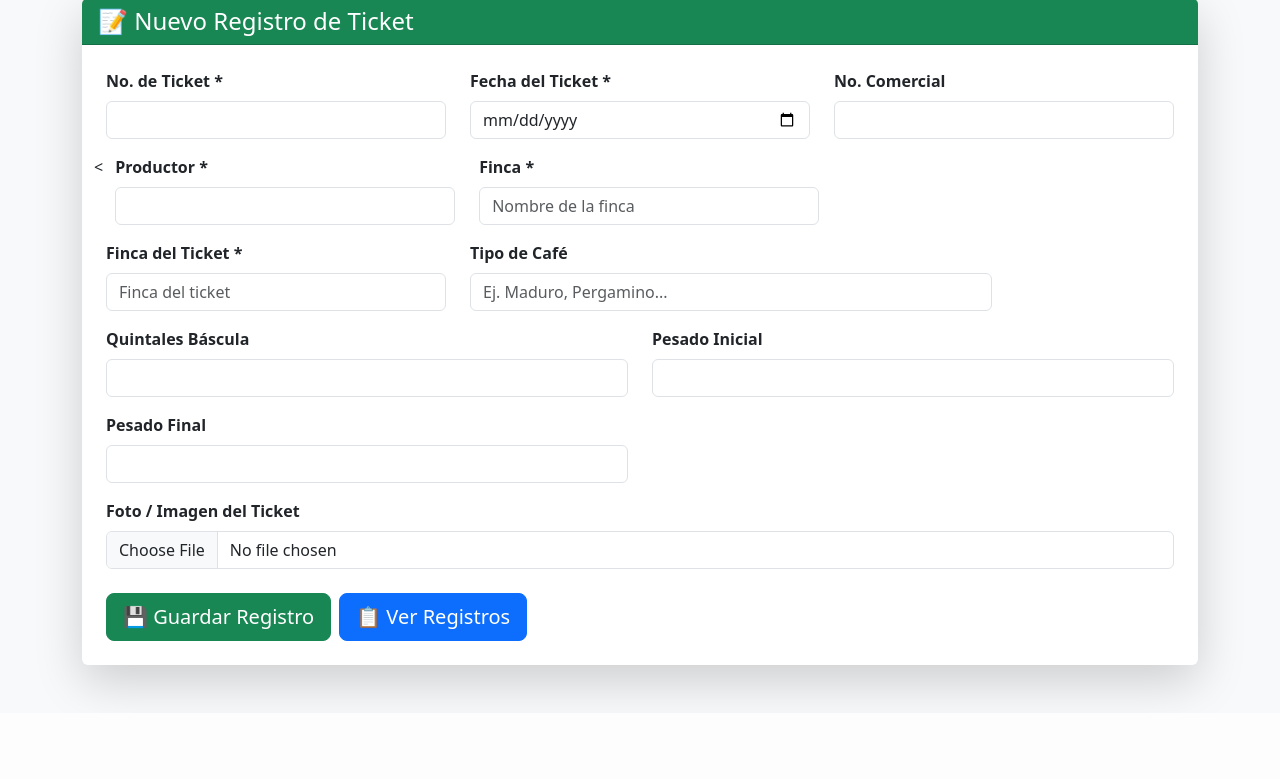
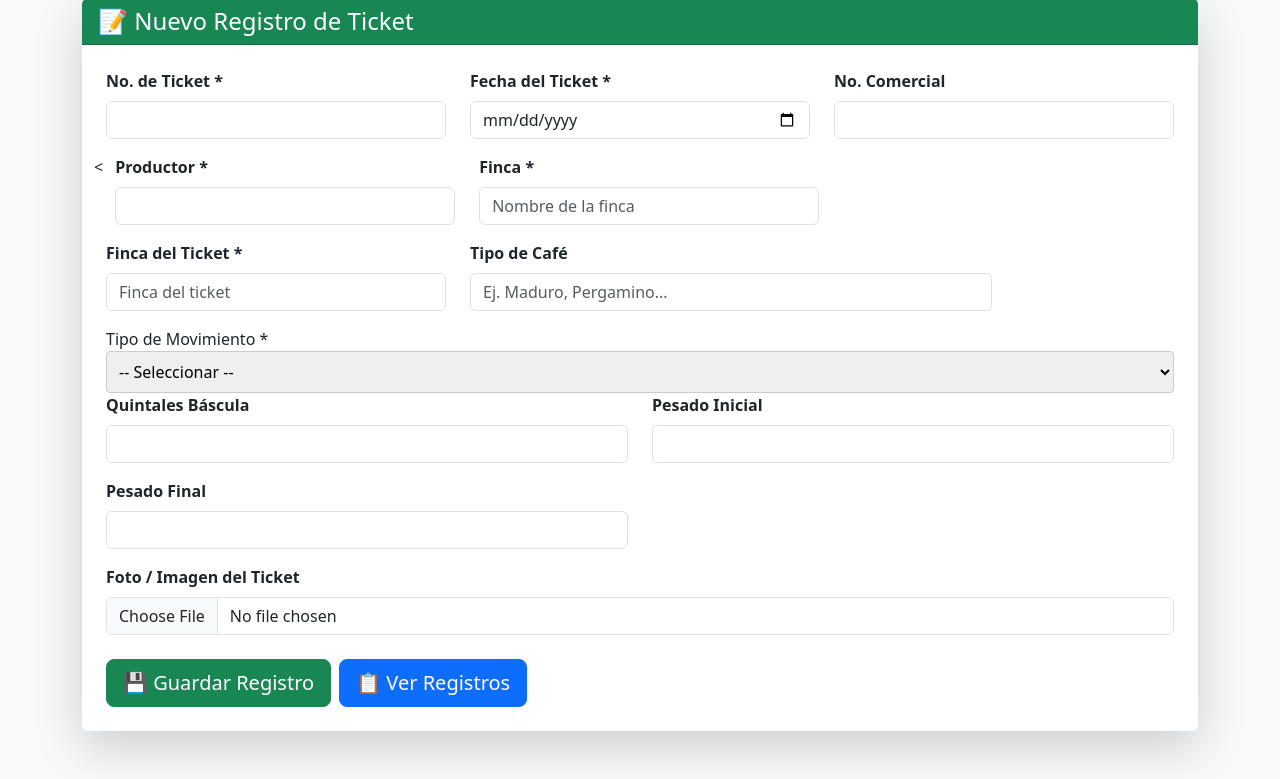
Before and after one commit to asiste-png/sistema-cafe, a Flask app: page / in a window 1280 px wide. Shown: the part 384-1163 px from the top of the page. Before the commit the page ends 1087 px from the top, so only its background shows below. Run offline with Flask 3, Linux system fonts and the light colour scheme; a user stored in the database is signed in; data that the repository does not hold is empty; some libraries are stand-ins or nearby versions.

Commit message:
Agregar tipo de movimiento

```diff
--- a/app.py
+++ b/app.py
@@ -137,6 +137,7 @@ def inicio():
             numero_comercial = request.form.get("numero_comercial", "")
             finca = request.form.get("finca", "")
             tipo_cafe = request.form.get("tipo_cafe", "")
+            tipo_movimiento = request.form.get("tipo_movimiento", "")
             pesado_inicial = a_float(request.form.get("pesado_inicial"))
             pesado_final = a_float(request.form.get("pesado_final"))
             quintales_bascula = a_float(request.form.get("quintales_bascula"))
@@ -149,52 +150,58 @@ def inicio():
             if "imagen" in request.files:
                 archivo = request.files["imagen"]
                 if archivo and archivo.filename != "" and supabase:
-                    nombre_limpio = secure_filename(archivo.filename)
-                    nombre_imagen = f"{uuid.uuid4().hex[:8]}_{nombre_limpio}"
-                    contenido = archivo.read()
-                    content_type = archivo.content_type or "image/jpeg"
+                    try:
+                        nombre_limpio = secure_filename(archivo.filename)
+                        nombre_imagen = f"{uuid.uuid4().hex[:8]}_{nombre_limpio}"
+                        contenido = archivo.read()
+                        content_type = archivo.content_type or "image/jpeg"
 
-                    supabase.storage.from_(BUCKET_NAME).upload(
-                        path=nombre_imagen,
-                        file=contenido,
-                        file_options={"content-type": content_type}
-                    )
+                        supabase.storage.from_(BUCKET_NAME).upload(
+                            path=nombre_imagen,
+                            file=contenido,
+                            file_options={"content-type": content_type}
+                        )
+                    except Exception as img_err:
+                        print(f"⚠️ No se pudo subir la imagen a Storage: {img_err}")
+                        nombre_imagen = ""
 
             conexion = get_db_connection()
             cursor = conexion.cursor()
 
             cursor.execute("""
-            INSERT INTO registros (
-                numero,
-                productor,
-                numero_comercial,
-                finca,
-                finca_ticket,
-                tipo_cafe,
-                pesado_inicial,
-                pesado_final,
-                quintales_bascula,
-                imagen,
-                fecha_registro,
-                fecha_ticket,
-                creado_por
-            )
-            VALUES (%s, %s, %s, %s, %s, %s, %s, %s, %s, %s, %s, %s, %s)
-            """, (
-                numero,
-                productor,
-                numero_comercial,
-                finca,
-                finca_ticket,
-                tipo_cafe,
-                pesado_inicial,
-                pesado_final,
-                quintales_bascula,
-                nombre_imagen,
-                fecha_registro,
-                fecha_ticket,
-                usuario_actual
-            ))
+INSERT INTO registros (
+    numero,
+    productor,
+    numero_comercial,
+    finca,
+    finca_ticket,
+    tipo_cafe,
+    tipo_movimiento,
+    pesado_inicial,
+    pesado_final,
+    quintales_bascula,
+    imagen,
+    fecha_registro,
+    fecha_ticket,
+    creado_por
+)
+VALUES (%s, %s, %s, %s, %s, %s, %s, %s, %s, %s, %s, %s, %s, %s)
+""", (
+    numero,
+    productor,
+    numero_comercial,
+    finca,
+    finca_ticket,
+    tipo_cafe,
+    tipo_movimiento,
+    pesado_inicial,
+    pesado_final,
+    quintales_bascula,
+    nombre_imagen,
+    fecha_registro,
+    fecha_ticket,
+    usuario_actual
+))
 
             conexion.commit()
             cursor.close()
@@ -203,7 +210,7 @@ def inicio():
             return redirect(url_for("inicio", guardado=1))
 
         except Exception as e:
-            return f"<h3>Error exacto al guardar:</h3><pre>{e}</pre><p><b>SUPABASE_URL actual:</b> '{SUPABASE_URL}'</p>"
+            return f"<h3>Error exacto al guardar:</h3><pre>{e}</pre>"
 
     conexion = get_db_connection()
     cursor = conexion.cursor()
--- a/templates/index.html
+++ b/templates/index.html
@@ -126,6 +126,16 @@
                         <input type="text" class="form-control" name="tipo_cafe" placeholder="Ej. Maduro, Pergamino...">
                     </div>
 
+                <div>
+    <label for="tipo_movimiento">Tipo de Movimiento *</label>
+    <select name="tipo_movimiento" id="tipo_movimiento" required style="width: 100%; padding: 8px; border: 1px solid #ccc; border-radius: 4px;">
+        <option value="">-- Seleccionar --</option>
+        <option value="Compra">Compra</option>
+        <option value="Cosecha">Cosecha</option>
+        <option value="Traslado">Traslado</option>
+    </select>
+</div>
+
                     <div class="col-md-6 mb-3">
                         <label class="form-label fw-bold">Quintales Báscula</label>
                         <input type="number" step="0.01" class="form-control" name="quintales_bascula">
```
